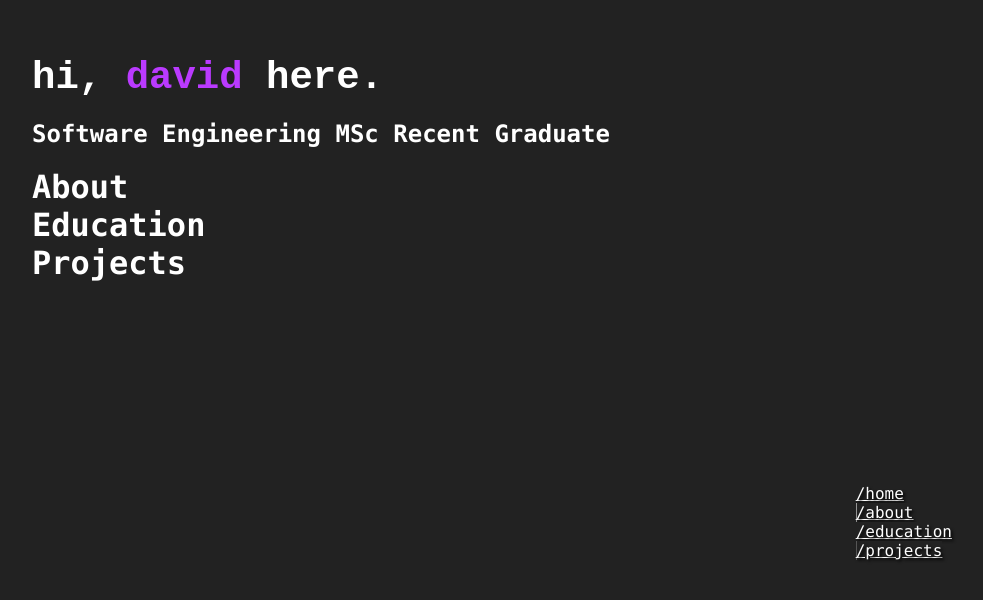
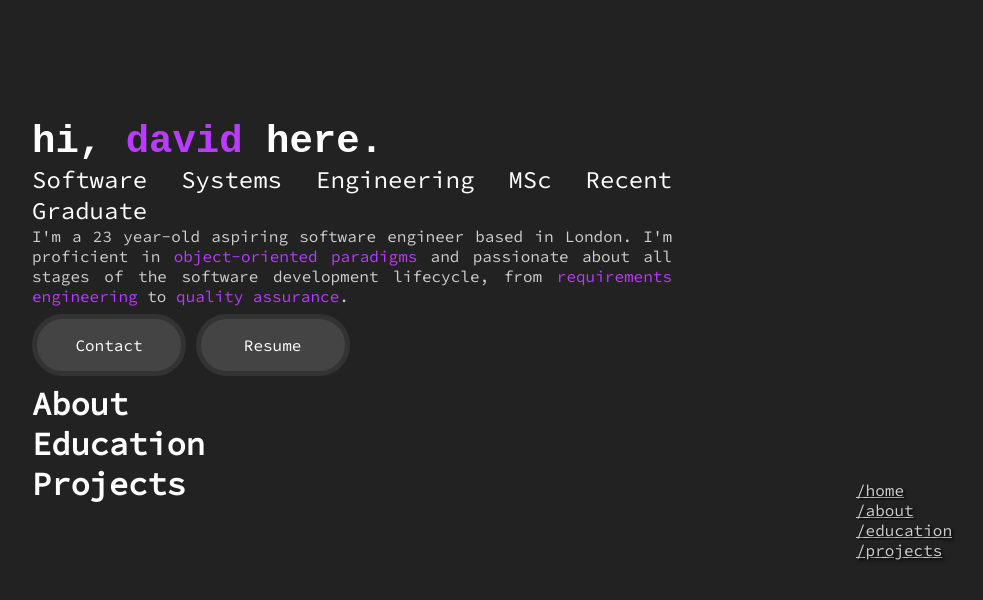
Before and after one commit to davejjwilliams/dave-website, a React (Create React App) app: page / in a window 1280 px wide. Shown: the part 200-800 px from the top of the page, without its empty margins (288-1271 px from the left). Built offline with nearby package versions, Linux system fonts and the light colour scheme.

Commit message:
Updated CSS, Added Basic Intro

```diff
--- a/src/App.css
+++ b/src/App.css
@@ -1,5 +1,8 @@
+@import url('https://fonts.googleapis.com/css2?family=Source+Code+Pro&display=swap');
+
 :root {
-  --base-text: #ffffff;
+  --base-text: #cecece;
+  --title-text: #ffffff;
   --highlight-color: #ba3aff;
   --background: #222222;
 }
@@ -10,12 +13,15 @@ html, body {
   margin: 0;
 }
 
-h1 {
-  margin: 0;
+.title {
+  font-size: xx-large;
+  font-weight: bold;
+  color: var(--title-text);
 }
 
-.header {
-  padding-top: 40%;
+.subtitle {
+  font-size: x-large;
+  color: var(--title-text)
 }
 
 .highlight {
@@ -24,8 +30,10 @@ h1 {
 
 .main {
   color: var(--base-text);
-  font-family: "Lucida Console", "Courier New", monospace;
+  text-align: justify;
+  font-family: 'Source Code Pro', monospace;
   width: 50%;
+  margin-top: 40vh;
   margin-left: 25%;
 }
 
@@ -71,3 +79,24 @@ h1 {
 .float-links:hover {
     background-position:left bottom;
 }
+
+.intro-button {
+  background-color: #444444;
+  border: 5px solid #333333;
+  border-radius: 3em;
+  color: white;
+  display: inline-block;
+  font-size: 1em;
+  margin: 0.5em 0;
+  padding: 1em 2em;
+  text-align: center;
+  text-decoration: none;
+  transition: all 0.5s ease;
+  width: 5em;
+}
+
+.intro-button:hover {
+  background-color: var(--highlight-color);
+  border: 5px solid #822ab1;
+
+}
--- a/src/components/About.js
+++ b/src/components/About.js
@@ -1,7 +1,7 @@
 const About = () => {
   return (
     <div>
-      <h1>About</h1>
+      <div className='title'>About</div>
     </div>
   );
 };
--- a/src/components/Education.js
+++ b/src/components/Education.js
@@ -1,7 +1,7 @@
 const Education = () => {
   return (
     <div>
-      <h1>Education</h1>
+      <div className='title'>Education</div>
     </div>
   );
 };
--- a/src/components/Intro.js
+++ b/src/components/Intro.js
@@ -1,10 +1,27 @@
 const Intro = () => {
   return (
     <div>
-      <h1 className='typing'>
+      <div className='title typing'>
         hi, <span className='highlight'>david</span> here.
-      </h1>
-      <h2>Software Engineering MSc Recent Graduate</h2>
+      </div>
+      <div className='subtitle'>
+        Software Systems Engineering MSc Recent Graduate
+      </div>
+      <div>
+        I'm a 23 year-old aspiring software engineer based in London. I'm
+        proficient in{' '}
+        <span className='highlight'>object-oriented paradigms</span> and
+        passionate about all stages of the software development lifecycle, from{' '}
+        <span className='highlight'>requirements engineering</span> to{' '}
+        <span className='highlight'>quality assurance</span>.
+      </div>
+      <a href='mailto:davejjwilliams@email.com' className='intro-button'>
+        Contact
+      </a>
+      &nbsp;
+      <a href='/assets/Resume.pdf' className='intro-button' download>
+        Resume
+      </a>
     </div>
   );
 };
--- a/src/components/Projects.js
+++ b/src/components/Projects.js
@@ -1,7 +1,7 @@
 const Projects = () => {
   return (
     <div>
-      <h1>Projects</h1>
+      <div className='title'>Projects</div>
     </div>
   );
 };
```
Also changed, not shown: 1 other file (tests, documents, lock files or other folders).
